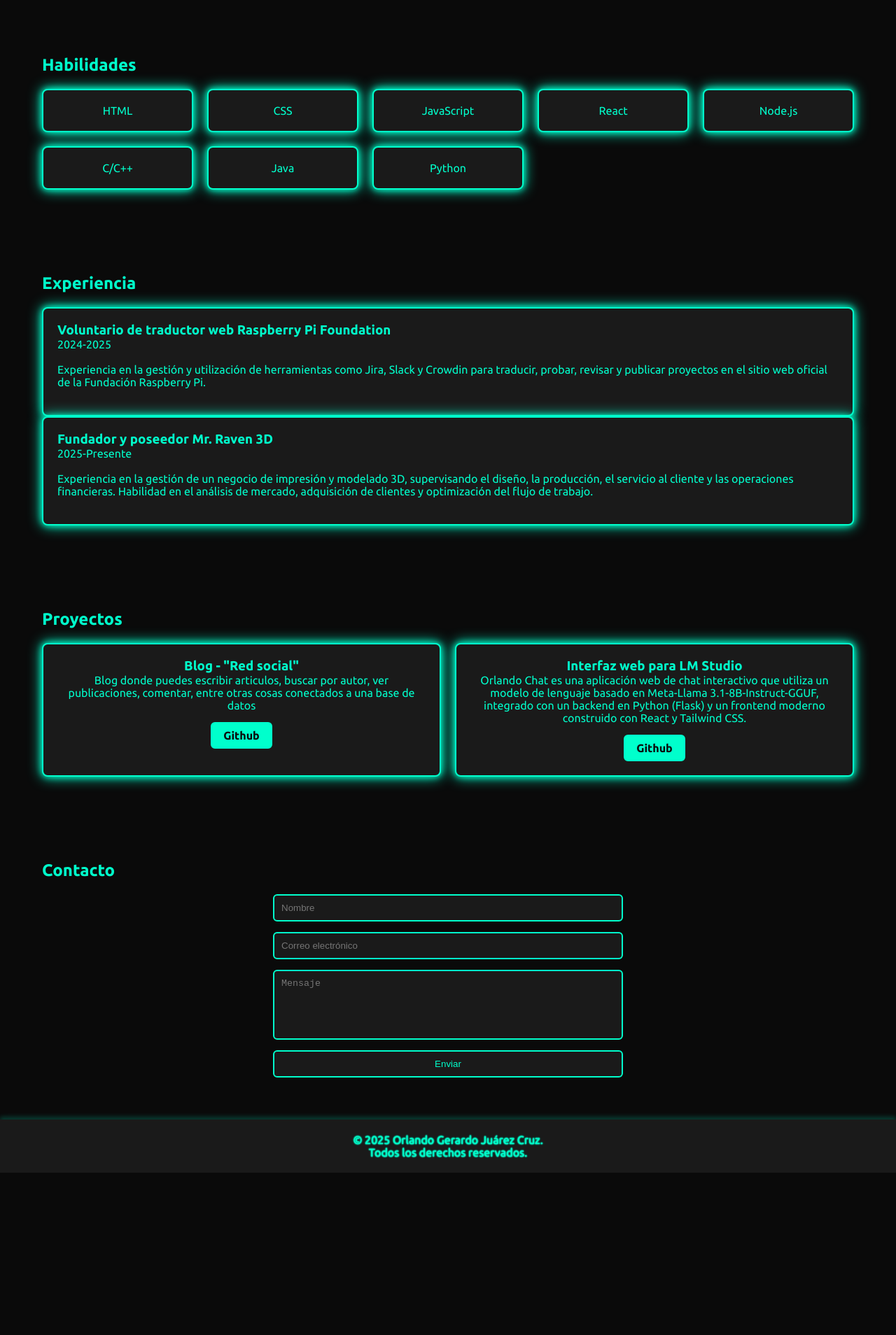
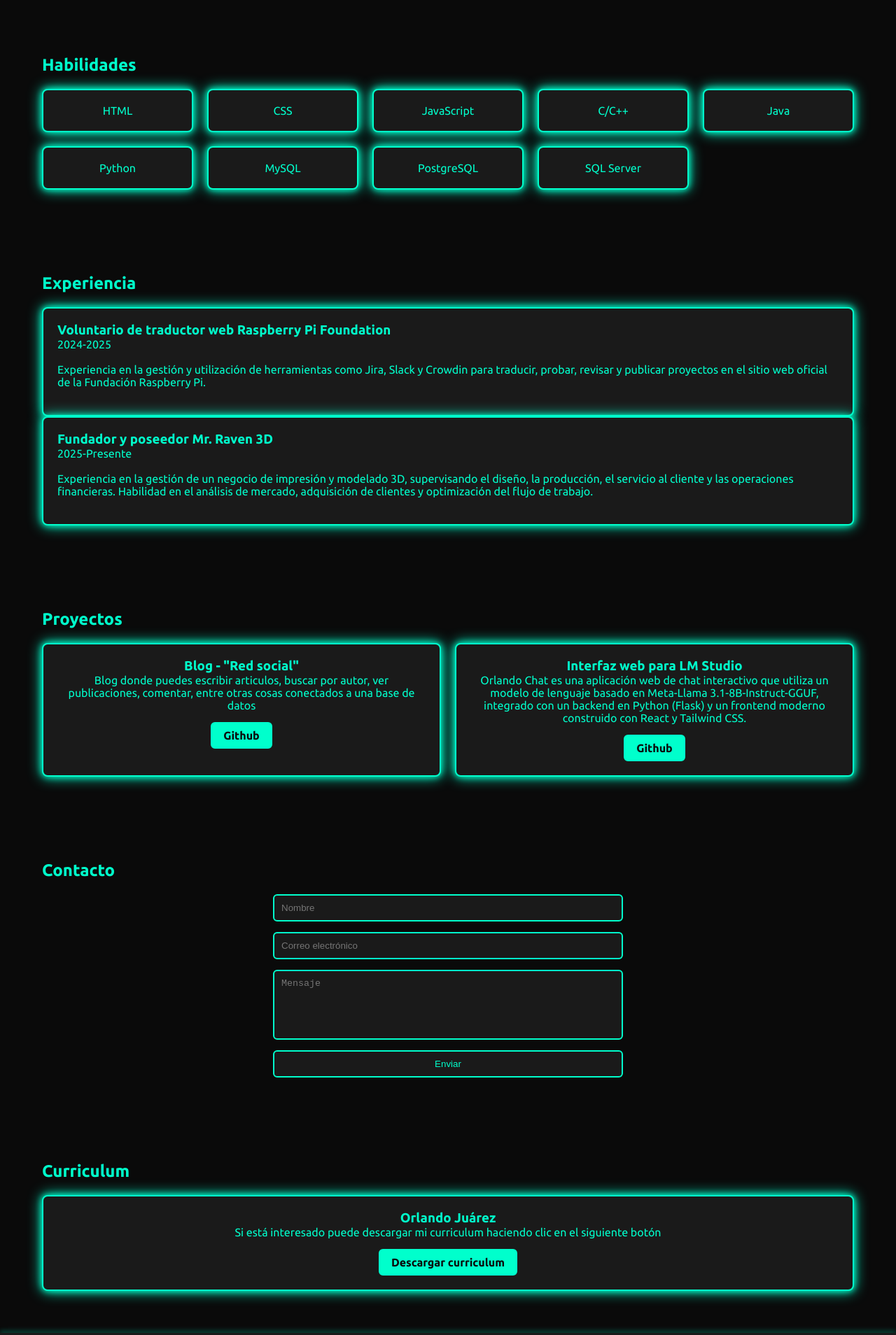
Before and after one commit to Orlanstein/PortfolioOrlando, a plain HTML site: page index.html in a window 1280 px wide. Shown: the part 280-2188 px from the top of the page at 70% size. Before the commit the page ends 1956 px from the top, so only its background shows below. Drawn offline with Linux system fonts and the light colour scheme.

Commit message:
Boton y seccion de curriculum

```diff
--- a/index.html
+++ b/index.html
@@ -32,6 +32,7 @@
           <li><a href="#skills">Habilidades</a></li>
           <li><a href="#experience">Experiencia</a></li>
           <li><a href="#projects">Proyectos</a></li>
+          <li><a href="#resume">Curriculum</a></li>
           <li><a href="#contact">Contacto</a></li>
         </ul>
       </div>
@@ -75,11 +76,12 @@
         <div class="skill neon-box">HTML</div>
         <div class="skill neon-box">CSS</div>
         <div class="skill neon-box">JavaScript</div>
-        <div class="skill neon-box">React</div>
-        <div class="skill neon-box">Node.js</div>
         <div class="skill neon-box">C/C++</div>
         <div class="skill neon-box">Java</div>
         <div class="skill neon-box">Python</div>
+        <div class="skill neon-box">MySQL</div>
+        <div class="skill neon-box">PostgreSQL</div>
+        <div class="skill neon-box">SQL Server</div>
       </div>
     </section>
 
@@ -144,6 +146,14 @@
         <button type="submit" class="neon-button">Enviar</button>
       </form>
     </section>
+    <section id="resume" class="section">
+        <h2>Curriculum</h2>
+        <div class="project-card neon-box">
+          <h3>Orlando Juárez</h3>
+          <p>Si está interesado puede descargar mi curriculum haciendo clic en el siguiente botón</p>
+          <a href="https://drive.google.com/uc?export=download&id=1gfBiGDMeGg_HF7CM-i1yOqhf4PR3AqUI">Descargar curriculum</a>
+        </div>
+    </section>
   </main>
 
   <footer>
```
